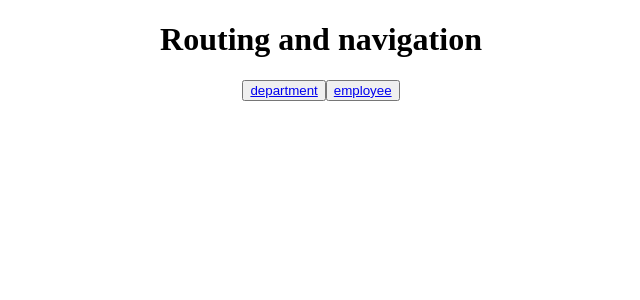
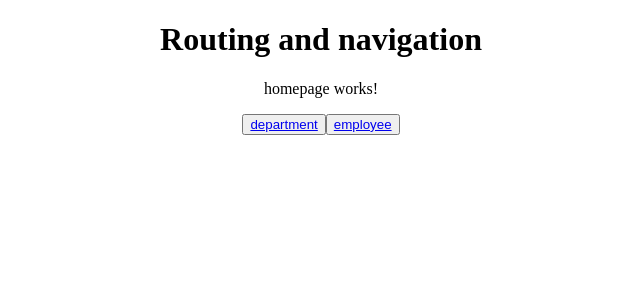
Before and after one commit to mostafahaggag760/angular11519, an Angular app: page / in a window 1280 px wide. Shown: the top 300 px of the page, without its empty margins (319-959 px from the left). Built offline with nearby package versions, Linux system fonts and the light colour scheme.

Commit message:
add home page

```diff
--- a/src/app/app.component.html
+++ b/src/app/app.component.html
@@ -3,7 +3,7 @@
   <h1>
     Routing and navigation
   </h1>
-
+  <app-homepage></app-homepage>
  <nav>
     <button><a [routerLink]="['/department']" routerLinkActive="active" >department</a></button>
     <button><a [routerLink]="['/employee']" routerLinkActive="active" >employee</a>
```
